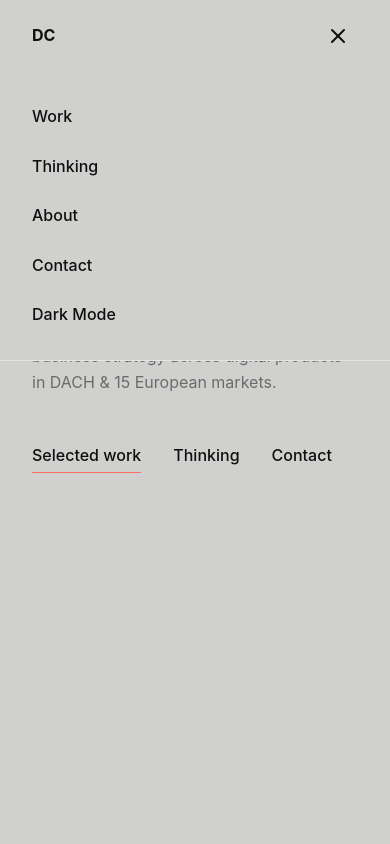
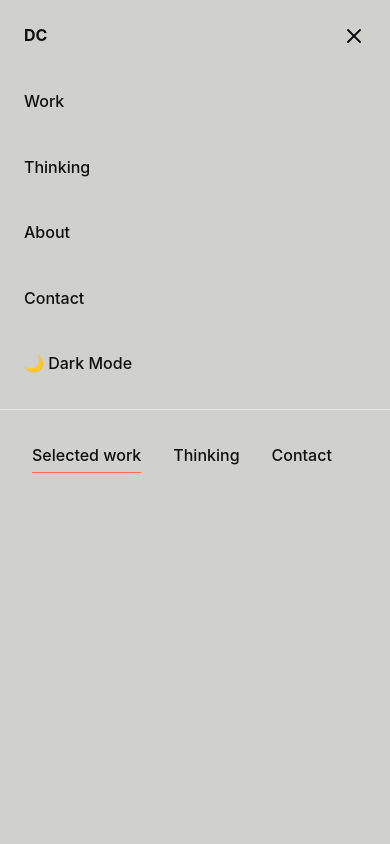
Before and after one commit to denescsaszar/portfolio, a Next.js app: page / in a window 390 px wide. Both pictures are taken after a click on the button "Open menu". Shown: the top 844 px of the page. Built offline with nearby package versions, Linux system fonts and the light colour scheme.

Commit message:
step-26: polish mobile navigation with animations and backdrop

```diff
--- a/components/Navigation.tsx
+++ b/components/Navigation.tsx
@@ -1,15 +1,33 @@
 "use client";
 
-import { useState } from "react";
+import { useState, useEffect } from "react";
 import { useTheme } from "./ThemeProvider";
 
 export default function Navigation() {
   const [isOpen, setIsOpen] = useState(false);
   const { theme, toggleTheme } = useTheme();
 
+  // Close menu on escape key
+  useEffect(() => {
+    const handleEscape = (e: KeyboardEvent) => {
+      if (e.key === "Escape") setIsOpen(false);
+    };
+
+    if (isOpen) {
+      document.addEventListener("keydown", handleEscape);
+      // Prevent body scroll when menu is open
+      document.body.style.overflow = "hidden";
+    }
+
+    return () => {
+      document.removeEventListener("keydown", handleEscape);
+      document.body.style.overflow = "";
+    };
+  }, [isOpen]);
+
   return (
     <nav
-      className="fixed top-0 left-0 right-0 z-50 px-8 py-4 bg-background/80 backdrop-blur-md border-b border-border"
+      className="fixed top-0 left-0 right-0 z-50 px-6 md:px-8 py-4 bg-background/80 backdrop-blur-md border-b border-border"
       aria-label="Main navigation"
     >
       <div className="max-w-wide mx-auto flex items-center justify-between">
@@ -99,7 +117,7 @@ export default function Navigation() {
 
         {/* Mobile Menu Button */}
         <button
-          className="md:hidden p-2"
+          className="md:hidden p-2 -mr-2"
           onClick={() => setIsOpen(!isOpen)}
           aria-label={isOpen ? "Close menu" : "Open menu"}
           aria-expanded={isOpen}
@@ -133,17 +151,29 @@ export default function Navigation() {
         </button>
       </div>
 
-      {/* Mobile Menu */}
+      {/* Mobile Menu Backdrop */}
       {isOpen && (
         <div
+          className="md:hidden fixed inset-0 top-[57px] bg-background/80 backdrop-blur-sm z-40"
+          onClick={() => setIsOpen(false)}
+          aria-hidden="true"
+        />
+      )}
+
+      {/* Mobile Menu */}
+      <div
         id="mobile-menu"
-          className="md:hidden absolute top-full left-0 right-0 bg-background border-b border-border"
+        className={`md:hidden fixed top-[57px] left-0 right-0 bg-background border-b border-border z-50 transition-all duration-300 ${
+          isOpen
+            ? "opacity-100 translate-y-0"
+            : "opacity-0 -translate-y-4 pointer-events-none"
+        }`}
         role="menu"
       >
-          <div className="flex flex-col p-8 gap-6">
+        <div className="flex flex-col p-6 gap-6">
           <a
             href="#projects"
-              className="text-body font-medium no-underline"
+            className="text-body-large font-medium no-underline py-2"
             onClick={() => setIsOpen(false)}
             role="menuitem"
           >
@@ -151,7 +181,7 @@ export default function Navigation() {
           </a>
           <a
             href="#challenges"
-              className="text-body font-medium no-underline"
+            className="text-body-large font-medium no-underline py-2"
             onClick={() => setIsOpen(false)}
             role="menuitem"
           >
@@ -159,7 +189,7 @@ export default function Navigation() {
           </a>
           <a
             href="#about"
-              className="text-body font-medium no-underline"
+            className="text-body-large font-medium no-underline py-2"
             onClick={() => setIsOpen(false)}
             role="menuitem"
           >
@@ -167,7 +197,7 @@ export default function Navigation() {
           </a>
           <a
             href="#contact"
-              className="text-body font-medium no-underline"
+            className="text-body-large font-medium no-underline py-2"
             onClick={() => setIsOpen(false)}
             role="menuitem"
           >
@@ -178,14 +208,13 @@ export default function Navigation() {
               toggleTheme();
               setIsOpen(false);
             }}
-              className="text-body font-medium text-left"
+            className="text-body-large font-medium text-left py-2"
             role="menuitem"
           >
-              {theme === "dark" ? "Light Mode" : "Dark Mode"}
+            {theme === "dark" ? "☀️ Light Mode" : "🌙 Dark Mode"}
           </button>
         </div>
       </div>
-      )}
     </nav>
   );
 }
```
Lines whose indentation alone changed are shown as unchanged.
